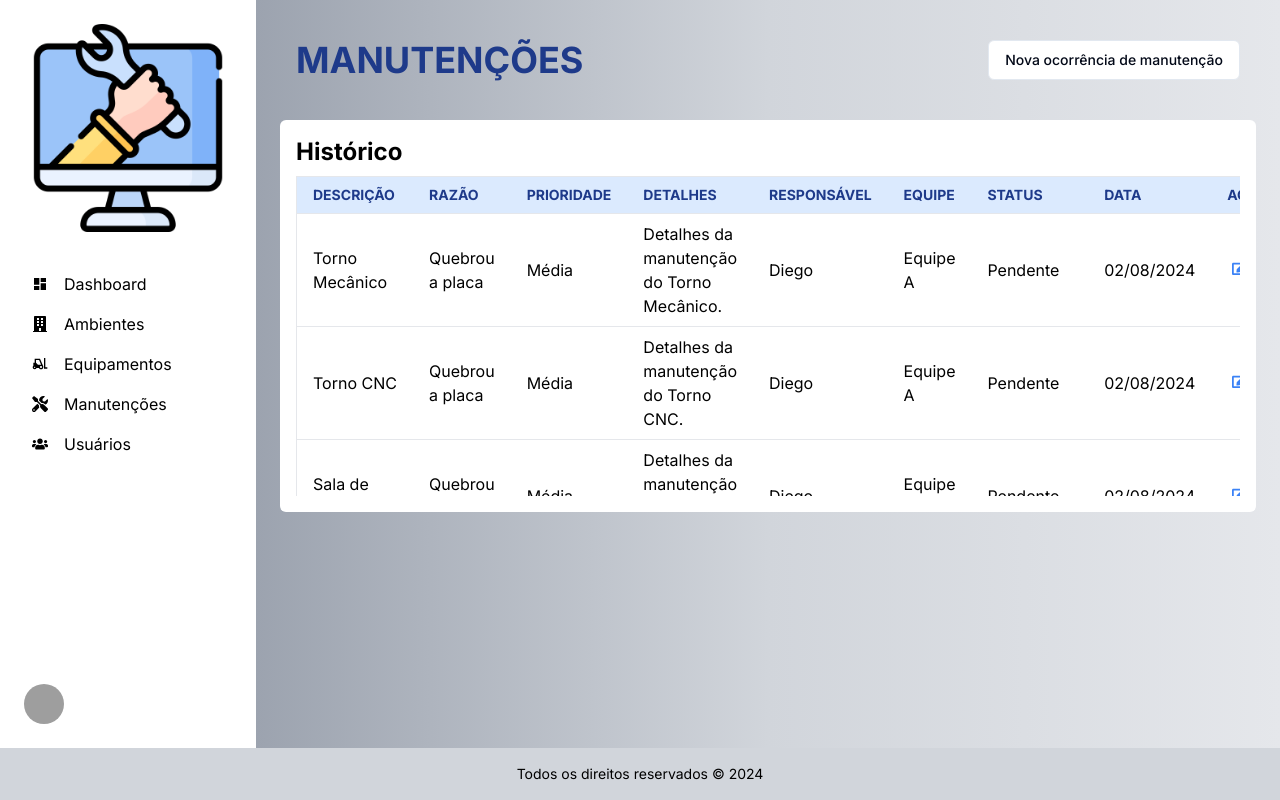
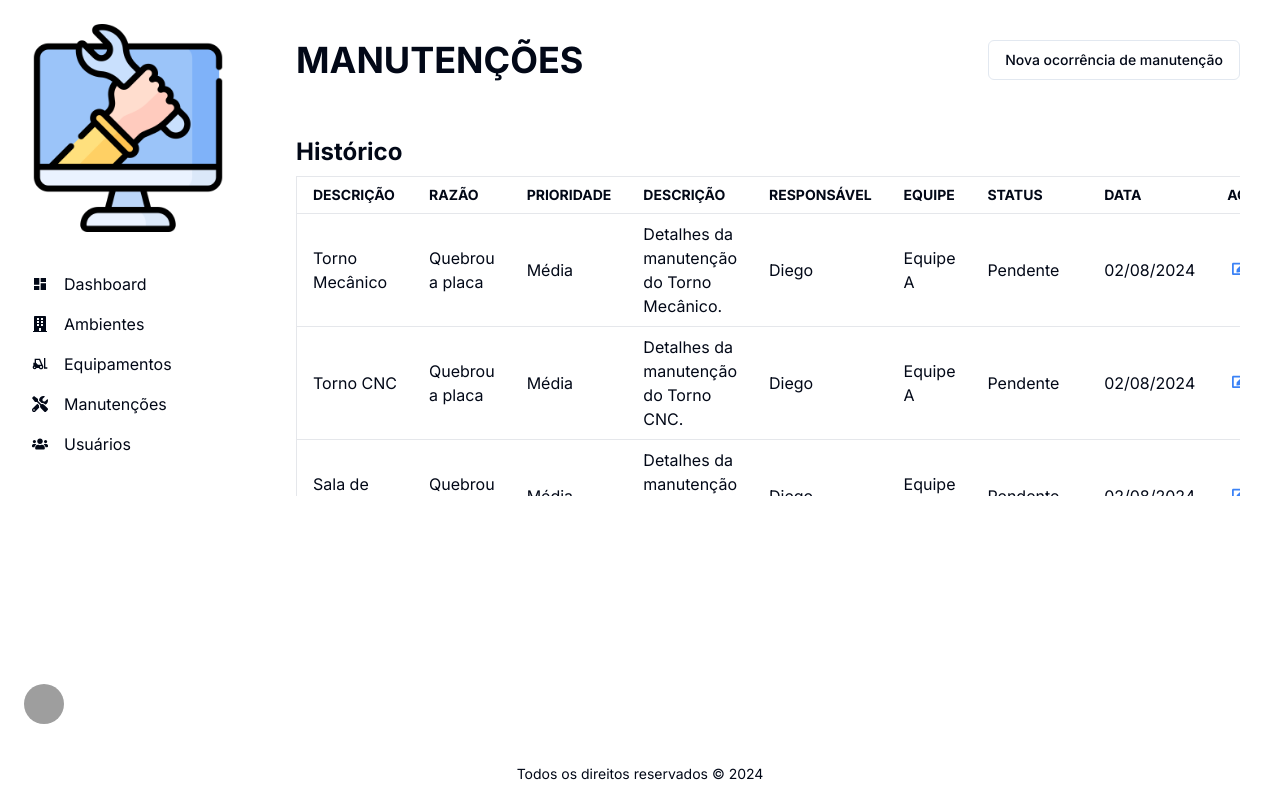
Before and after one commit to DiegoH3nr1que/web_system, a Next.js app in the folder frontend/: page /manutencoes in a window 1280 px wide. Built offline with nearby package versions, Linux system fonts and the light colour scheme; grey boxes are pictures that could not be loaded.

Commit message:
style(): inserting theme shadcn themes in in all project

```diff
--- a/frontend/src/app/ambientes/page.tsx
+++ b/frontend/src/app/ambientes/page.tsx
@@ -4,12 +4,12 @@ import { Footer } from "../components/footer";
 
 export default function ambientePage() {
   return (
-    <div className="h-screen flex flex-col bg-gray-100">
+    <div className="h-screen flex flex-col">
       <div className="flex-1 flex">
         <Aside />
-        <main className="flex-1 flex flex-col p-6 bg-gradient-to-r from-gray-400 via-gray-300 to-gray-200">
+        <main className="flex-1 flex flex-col p-6 bg-background">
           <header className="text-left p-4 rounded-md mb-6">
-            <h1 className="text-4xl font-bold uppercase text-blue-900">
+            <h1 className="text-4xl font-bold uppercase text-foreground">
               Ambientes
             </h1>
           </header>
--- a/frontend/src/app/components/aside.tsx
+++ b/frontend/src/app/components/aside.tsx
@@ -4,7 +4,7 @@ import { AvatarDemo } from "./avatar";
 
 export function Aside() {
   return (
-    <aside className="w-64 p-6 bg-white shadow-md flex flex-col justify-between h-full">
+    <aside className="w-64 p-6 bg-background shadow-md flex flex-col justify-between h-full">
       <div>
         <div className="flex justify-center">
           <Image
--- a/frontend/src/app/components/card.tsx
+++ b/frontend/src/app/components/card.tsx
@@ -13,8 +13,8 @@ export function Card({color, title, text, reason, icon }: CardInterface) {
     <div className={`${color} p-6 flex items-center gap-4 rounded-xl shadow hover:scale-[102%] transition`}>
       <div className="flex-1 flex flex-col">
         <strong className="font-bold">{title}</strong>
-        <span className="text-sm text-gray-700">{reason}</span>
-        <span className="text-sm text-gray-700">{text}</span>
+        <span className="text-sm text-foreground">{reason}</span>
+        <span className="text-sm text-foreground">{text}</span>
       </div>
      {icon}
     </div>
--- a/frontend/src/app/components/footer.tsx
+++ b/frontend/src/app/components/footer.tsx
@@ -1,7 +1,7 @@
 export function Footer() {
   return (
-    <div className="w-full bg-gray-300 p-4">
-      <footer className="text-center text-black text-sm">
+    <div className="w-full bg-background p-4">
+      <footer className="text-center text-foreground text-sm">
         Todos os direitos reservados &copy; 2024
       </footer>
     </div>
--- a/frontend/src/app/components/navBar.tsx
+++ b/frontend/src/app/components/navBar.tsx
@@ -15,7 +15,7 @@ export function NavBar() {
     <nav className="mt-8 space-y-2">
       {links.map((obj) => (
         <Link key={obj.target} href={obj.target} passHref>
-          <div className="flex items-center gap-4 p-2 rounded hover:bg-gray-300 transition text-black cursor-pointer">
+          <div className="flex items-center gap-4 p-2 rounded hover:bg-gray-300 transition text-foreground cursor-pointer">
             {obj.icon}
             {obj.text}
           </div>
--- a/frontend/src/app/components/table.tsx
+++ b/frontend/src/app/components/table.tsx
@@ -15,8 +15,8 @@ interface TableProps {
 const Table: React.FC<TableProps> = ({ columns, data }) => {
   return (
     <div className="max-h-80 overflow-y-auto relative">
-      <table className="min-w-full bg-white border border-gray-200 rounded-sm">
-        <thead className=" uppercase text-sm bg-blue-100 text-blue-900 sticky top-0">
+      <table className="min-w-full bg-background border border-gray-200 rounded-sm text-foreground">
+        <thead className=" uppercase text-sm bg-background text-foreground sticky top-0">
           <tr>
             {columns.map((column, index) => (
               <th
@@ -33,7 +33,7 @@ const Table: React.FC<TableProps> = ({ columns, data }) => {
         </thead>
         <tbody>
           {data.map((item, rowIndex) => (
-            <tr key={rowIndex} className="border-t border-gray-200 text-black">
+            <tr key={rowIndex} className="border-t border-gray-200 text-foreground">
               {columns.map((column, colIndex) => (
                 <td
                   key={colIndex}
--- a/frontend/src/app/equipamentos/page.tsx
+++ b/frontend/src/app/equipamentos/page.tsx
@@ -4,12 +4,12 @@ import { Footer } from "../components/footer";
 
 export default function equipPage() {
   return (
-    <div className="h-screen flex flex-col bg-gray-100">
+    <div className="h-screen flex flex-col">
       <div className="flex-1 flex">
         <Aside />
-        <main className="flex-1 flex flex-col p-6 bg-gradient-to-r from-gray-400 via-gray-300 to-gray-200">
+        <main className="flex-1 flex flex-col p-6 bg-background">
           <header className="text-left p-4 rounded-md mb-6">
-            <h1 className="text-4xl font-bold uppercase text-blue-900">
+            <h1 className="text-4xl font-bold uppercase text-foreground">
               Equipamentos
             </h1>
           </header>
--- a/frontend/src/app/manutencoes/page.tsx
+++ b/frontend/src/app/manutencoes/page.tsx
@@ -3,11 +3,7 @@ import { Footer } from "../components/footer";
 import Table from "../components/table";
 import { FcHighPriority } from "react-icons/fc";
 import { CustomDialog } from "../components/dialog";
-import {
-  Popover,
-  PopoverContent,
-  PopoverTrigger,
-} from "@/components/ui/popover";
+
 
 export default function ManutencaoPage() {
   const cards = [
@@ -17,7 +13,7 @@ export default function ManutencaoPage() {
       text: "Torno Mecânico",
       reason: "Quebrou a placa",
       icon: <FcHighPriority size={48} />,
-      details: "Detalhes da manutenção do Torno Mecânico.",
+      description: "Detalhes da manutenção do Torno Mecânico.",
       person: "Diego",
       priority: "Média",
       equip: "Equipe A",
@@ -30,7 +26,7 @@ export default function ManutencaoPage() {
       text: "Torno CNC",
       reason: "Quebrou a placa",
       icon: <FcHighPriority size={48} />,
-      details: "Detalhes da manutenção do Torno CNC.",
+      description: "Detalhes da manutenção do Torno CNC.",
       person: "Diego",
       priority: "Média",
       status: "Pendente",
@@ -43,7 +39,7 @@ export default function ManutencaoPage() {
       reason: "Quebrou a placa",
       text: "Sala de automação",
       icon: <FcHighPriority size={48} />,
-      details: "Detalhes da manutenção da Sala de automação.",
+      description: "Detalhes da manutenção da Sala de automação.",
       person: "Diego",
       priority: "Média",
       status: "Pendente",
@@ -56,7 +52,7 @@ export default function ManutencaoPage() {
       reason: "Quebrou a placa",
       text: "Auditório",
       icon: <FcHighPriority size={48} />,
-      details: "Detalhes da manutenção do Auditório.",
+      description: "Detalhes da manutenção do Auditório.",
       person: "Aguinaldo",
       priority: "Média",
       status: "Pendente",
@@ -69,7 +65,7 @@ export default function ManutencaoPage() {
       reason: "Quebrou a placa",
       text: "Auditório",
       icon: <FcHighPriority size={48} />,
-      details: "Detalhes da manutenção do Auditório.",
+      description: "Detalhes da manutenção do Auditório.",
       person: "Aguinaldo",
       priority: "Média",
       status: "Pendente",
@@ -82,7 +78,7 @@ export default function ManutencaoPage() {
       reason: "Quebrou a placa",
       text: "Auditório",
       icon: <FcHighPriority size={48} />,
-      details: "Detalhes da manutenção do Auditório.",
+      description: "Detalhes da manutenção do Auditório.",
       person: "Aguinaldo",
       priority: "Média",
       status: "Pendente",
@@ -95,7 +91,7 @@ export default function ManutencaoPage() {
       reason: "Quebrou a placa",
       text: "Auditório",
       icon: <FcHighPriority size={48} />,
-      details: "Detalhes da manutenção do Auditório.",
+      description: "Detalhes da manutenção do Auditório.",
       person: "Aguinaldo",
       priority: "Média",
       status: "Pendente",
@@ -108,7 +104,7 @@ export default function ManutencaoPage() {
       reason: "Quebrou a placa",
       text: "Auditório",
       icon: <FcHighPriority size={48} />,
-      details: "Detalhes da manutenção do Auditório.",
+      description: "Detalhes da manutenção do Auditório.",
       person: "Aguinaldo",
       priority: "Média",
       status: "Pendente",
@@ -121,7 +117,7 @@ export default function ManutencaoPage() {
       reason: "Quebrou a placa",
       text: "Auditório",
       icon: <FcHighPriority size={48} />,
-      details: "Detalhes da manutenção do Auditório.",
+      description: "Detalhes da manutenção do Auditório.",
       person: "Aguinaldo",
       priority: "Média",
       status: "Em andamento",
@@ -134,7 +130,7 @@ export default function ManutencaoPage() {
       reason: "Quebrou a placa",
       text: "Auditório",
       icon: <FcHighPriority size={48} />,
-      details: "Detalhes da manutenção do Auditório.",
+      description: "Detalhes da manutenção do Auditório.",
       person: "Aguinaldo",
       priority: "Média",
       status: "Concluída",
@@ -147,7 +143,7 @@ export default function ManutencaoPage() {
       reason: "Quebrou a placa",
       text: "Auditório",
       icon: <FcHighPriority size={48} />,
-      details: "Detalhes da manutenção do Auditório.",
+      description: "Detalhes da manutenção do Auditório.",
       person: "Aguinaldo",
       priority: "Média",
       status: "Cancelada",
@@ -160,7 +156,7 @@ export default function ManutencaoPage() {
       reason: "Quebrou a placa",
       text: "Auditório",
       icon: <FcHighPriority size={48} />,
-      details: "Detalhes da manutenção do Auditório.",
+      description: "Detalhes da manutenção do Auditório.",
       person: "Aguinaldo",
       priority: "Média",
       status: "Pendente",
@@ -191,7 +187,7 @@ export default function ManutencaoPage() {
     { header: "Descrição", accessor: "text" },
     { header: "Razão", accessor: "reason" },
     { header: "Prioridade", accessor: "priority" },
-    { header: "Detalhes", accessor: "details" },
+    { header: "Descrição", accessor: "description" },
     { header: "Responsável", accessor: "person" },
     { header: "Equipe", accessor: "equip" },
     { header: "Status", accessor: "status" },
@@ -202,9 +198,9 @@ export default function ManutencaoPage() {
     <div className="h-screen flex flex-col">
       <div className="flex-1 flex">
         <Aside />
-        <main className="flex-1 flex flex-col p-6 bg-gradient-to-r from-gray-400 via-gray-300 to-gray-200 w-full">
+        <main className="flex-1 flex flex-col p-6 bg-background w-full">
           <div className="flex items-center justify-between p-4 rounded-md mb-6">
-            <h1 className="text-4xl font-bold uppercase text-blue-900">
+            <h1 className="text-4xl font-bold uppercase text-foreground">
               Manutenções
             </h1>
 
@@ -261,8 +257,8 @@ export default function ManutencaoPage() {
               ]}
             />
           </div>
-          <div className="rounded-md container mx-auto p-4 bg-white w-full">
-            <div className="text-2xl font-bold text-black mb-2">
+          <div className="rounded-md container mx-auto p-4 bg-background w-full">
+            <div className="text-2xl font-bold text-foreground mb-2">
               <h1>Histórico</h1>
             </div>
             <div className="grid grid-cols-1 gap-2 max-h-80 w-full overflow-y-auto overflow-x-hidden">
```
Also changed, not shown: frontend/src/app/page.tsx (+8 -10 lines), frontend/src/app/usuarios/page.tsx (+4 -4 lines).
